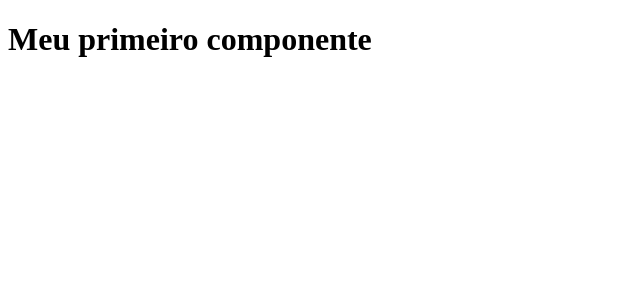
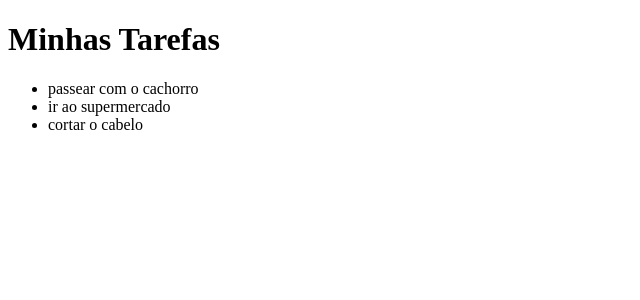
Before and after one commit to silvarafaell/Comecando-com-Angular, an Angular app in the folder todo/: page / in a window 1280 px wide. Shown: the top 300 px of the page, without its empty margins (0-640 px from the left). Built offline with nearby package versions, Linux system fonts and the light colour scheme.

Commit message:
Exibindo Dados

```diff
--- a/todo/src/app/app.component.html
+++ b/todo/src/app/app.component.html
@@ -1 +1,4 @@
-<h1>Meu primeiro componente</h1>
+<h1>{{title}}</h1>
+<ul>
+    <li *ngFor="let todo of todos">{{ todo }}</li>
+</ul>
--- a/todo/src/app/app.component.ts
+++ b/todo/src/app/app.component.ts
@@ -7,6 +7,7 @@
 })
 export class AppComponent {
   public todos: any[] = [];
+  public title: String = 'Minhas Tarefas';
 
   constructor() {
     this.todos.push('passear com o cachorro');
```
